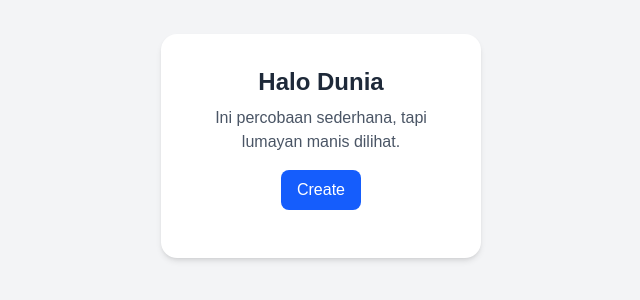
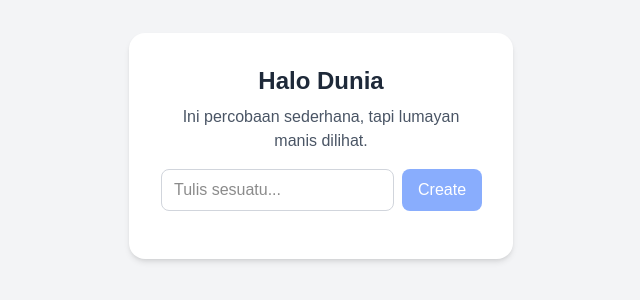
Before and after one commit to azure-crud-pertama/crud-azure-pertama, a Next.js app: page / in a window 1280 px wide. Shown: the part 254-554 px from the top of the page, without its empty margins (319-959 px from the left). Built offline with nearby package versions, Linux system fonts and the light colour scheme.

Commit message:
create diperbaikin lebih baik terdapat inputan agar user bisa membuat sesuatu dan tombol untuk menampilkan datanya

```diff
--- a/src/app/page.tsx
+++ b/src/app/page.tsx
@@ -1,33 +1,52 @@
 'use client';
 
-import { useState } from 'react';
+import { useState, FormEvent, ChangeEvent } from 'react';
 
 export default function Home() {
   const [items, setItems] = useState<string[]>([]);
+  const [input, setInput] = useState('');
 
-  const handleCreate = () => {
-    const newItem = `Item ${items.length + 1}`;
-    setItems([...items, newItem]);
+  const handleChange = (e: ChangeEvent<HTMLInputElement>) => {
+    setInput(e.target.value);
+  };
+
+  const handleCreate = (e: FormEvent) => {
+    e.preventDefault();
+    const value = input.trim();
+    if (!value) return; // abaikan input kosong/whitespace
+    setItems(prev => [...prev, value]);
+    setInput(''); // kosongkan field setelah sukses
   };
 
   return (
     <main className="flex min-h-screen items-center justify-center bg-gray-100">
-      <div className="p-8 rounded-2xl bg-white shadow-md text-center w-80">
+      <div className="p-8 rounded-2xl bg-white shadow-md text-center w-96">
         <h1 className="text-2xl font-semibold text-gray-800 mb-2">Halo Dunia</h1>
         <p className="text-gray-600 mb-4">
           Ini percobaan sederhana, tapi lumayan manis dilihat.
         </p>
 
-        <button
-          onClick={handleCreate}
-          className="px-4 py-2 bg-blue-600 text-white rounded-lg hover:bg-blue-700 transition mb-4"
-        >
-          Create
-        </button>
+        <form onSubmit={handleCreate} className="flex gap-2 mb-4">
+          <input
+            type="text"
+            value={input}
+            onChange={handleChange}
+            placeholder="Tulis sesuatu..."
+            className="flex-1 rounded-lg border border-gray-300 px-3 py-2 focus:outline-none focus:ring-2 focus:ring-blue-500"
+            aria-label="Teks untuk dibuat"
+          />
+          <button
+            type="submit"
+            disabled={!input.trim()}
+            className="px-4 py-2 rounded-lg text-white bg-blue-600 hover:bg-blue-700 disabled:opacity-50 disabled:cursor-not-allowed transition"
+          >
+            Create
+          </button>
+        </form>
 
         <ul className="text-left text-gray-700 space-y-1">
           {items.map((item, i) => (
-            <li key={i} className="border-b pb-1">
+            <li key={`${item}-${i}`} className="border-b pb-1">
               {item}
             </li>
           ))}
```
